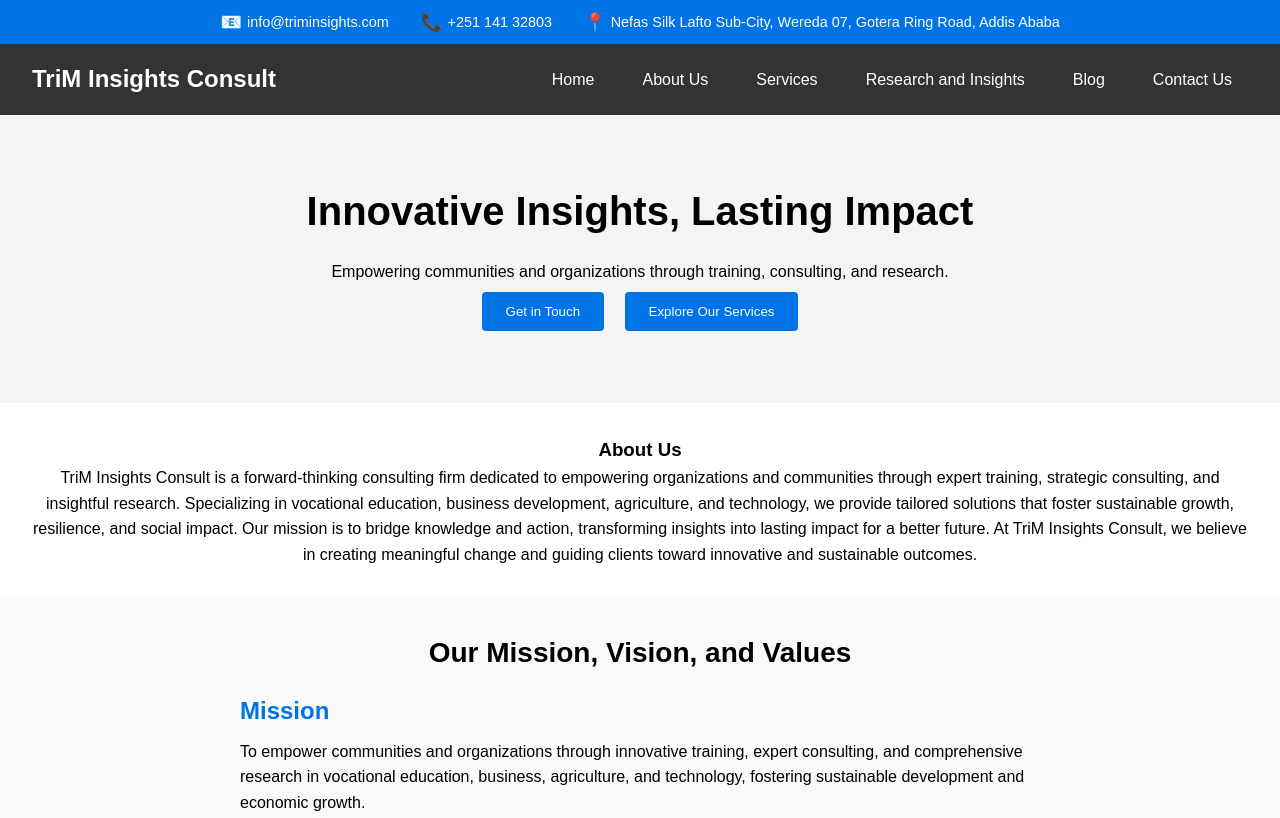
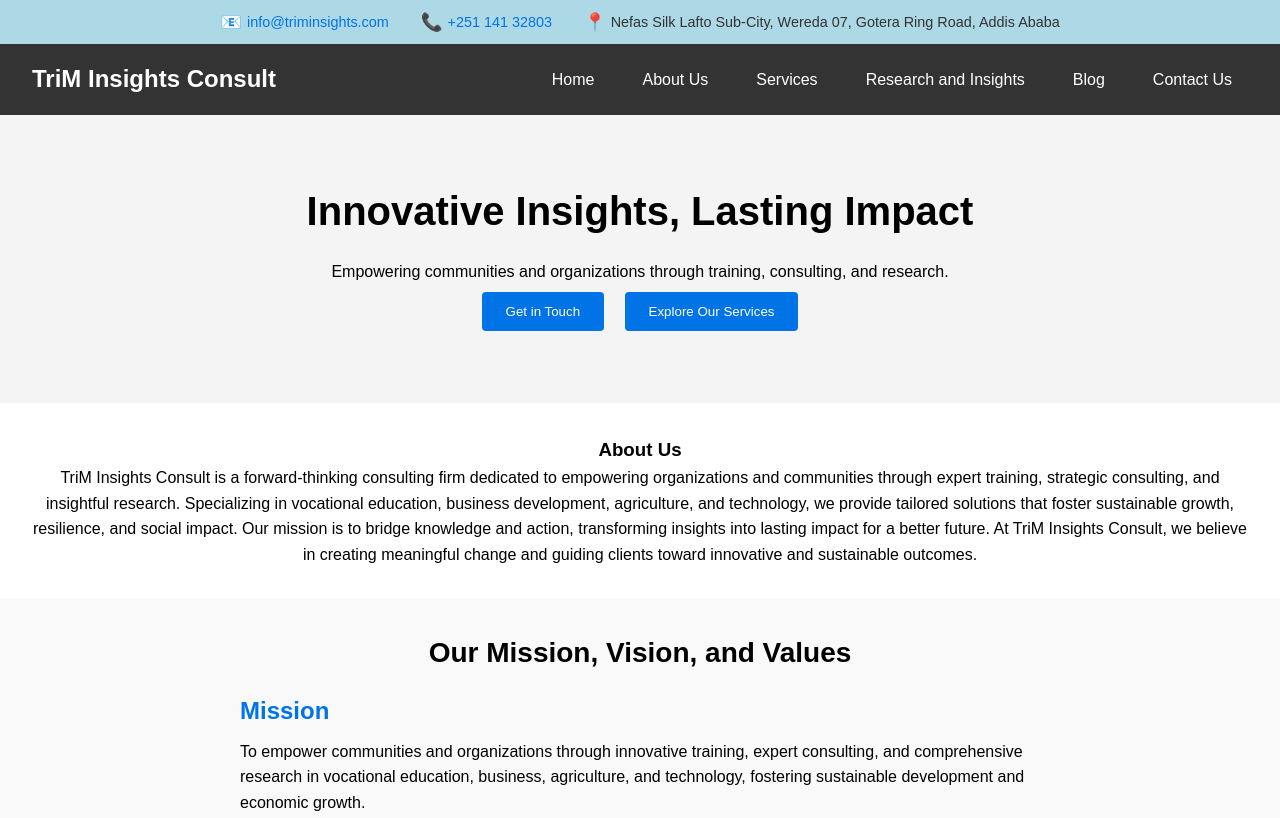
Before and after one commit to TriMInsights/TriMInsightsConsult, a plain HTML site: page index.html in a window 1280 px wide. Shown: the top 818 px of the page. Drawn offline with Linux system fonts and the light colour scheme.

Commit message:
Update styles.css

```diff
--- a/styles.css
+++ b/styles.css
@@ -167,8 +167,8 @@ footer {
     display: flex;
     justify-content: center;
     align-items: center;
-    background-color: #0073e6;
-    color: white;
+    background-color: #ADD8E6; /* Light blue background */
+    color: #333; /* Darker color for contrast */
     padding: 0.5rem;
     font-size: 0.9rem;
 }
@@ -176,16 +176,17 @@ footer {
 .contact-item {
     display: flex;
     align-items: center;
-    margin: 0 1rem;
+    margin: 0 1rem; /* Space between items */
 }
 
 .contact-item .icon {
     margin-right: 0.3rem;
-    font-size: 1.1rem; /* Adjust icon size */
+    font-size: 1.1rem; /* Icon size */
+    color: #0073e6; /* Blue color for icons */
 }
 
 .contact-item a {
-    color: white;
+    color: #0073e6; /* Blue color for links */
     text-decoration: none;
 }
 
```
